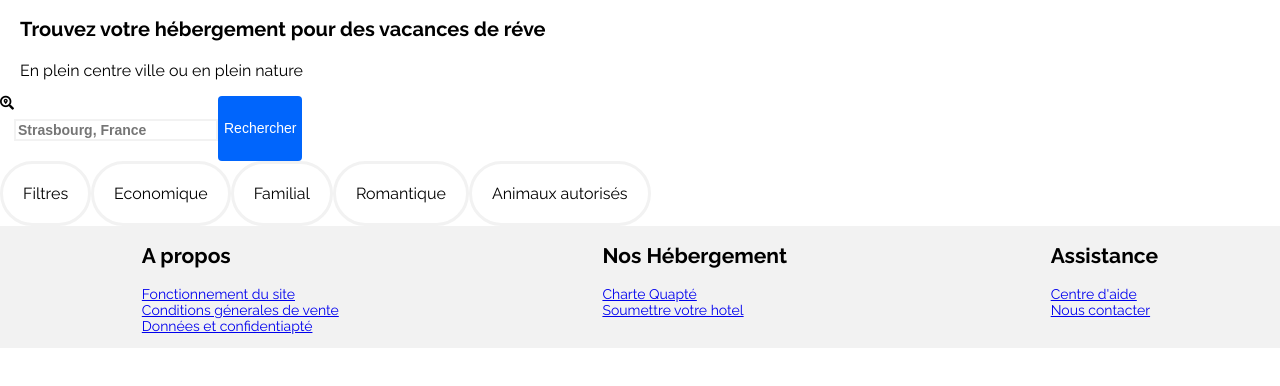
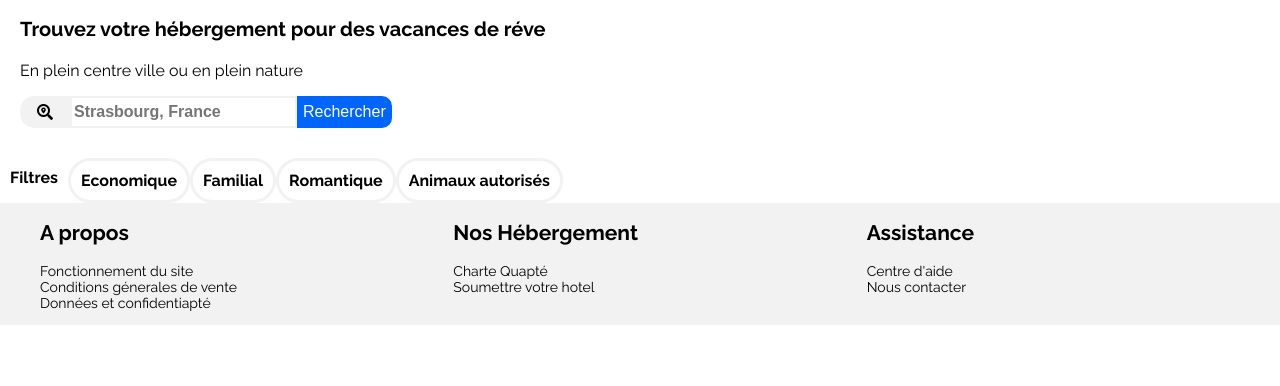
Before and after one commit to ilyass-ezzouine/EZZOUINE_ILYASS_2_25022021, a plain HTML site: page projet2.html in a window 1280 px wide. Shown: the part 50-436 px from the top of the page. Drawn offline with Linux system fonts and the light colour scheme.

Commit message:
avancement sur P2

```diff
--- a/P2.css
+++ b/P2.css
@@ -13,6 +13,7 @@ header
     justify-content:space-between;
     flex-wrap: wrap;
     display: flex;
+    max-width: 1390px;
 }
 
 .onglet
@@ -69,11 +70,13 @@ p:nth-child(1)
 {
 
     display: flex;
-    font-size: 14px;
+    height: 32px;
+    margin-bottom: 30px;
+    padding-left: 20px;
 }
 .searchbar{
     font-weight:bold;
-    font-size: 14px;
+    font-size: 100%;
     border-color:#F2F2F2;
     border-style: solid;
 }
@@ -84,8 +87,20 @@ p:nth-child(1)
     border: none;
     text-align: center;
     text-decoration: none;
-    font-size: 14px;
-    border-radius: 4px;
+    font-size: 100%;
+    border-bottom-right-radius:10px ;
+    border-top-right-radius:10px;
+}
+.icon{
+    display:flex;
+    font-size: 100%;
+    background-color: #F2F2F2;
+    border-bottom-left-radius:15px ;
+    border-top-left-radius:15px;
+    width:50px;
+    align-items: center;
+    justify-content: center;
+
 }
 
 .filterbar{
@@ -94,12 +109,17 @@ p:nth-child(1)
 }
 
 .filter{
-    padding: 20px;
+    font-weight:bold ;
+    padding: 10px;
     border-style: solid;
     border-radius: 50px;
     border-color:#F2F2F2;
 }
 
+.filter:nth-child(1){
+    border-style: none;
+    width: 100%;
+}
 .bottomcontainer
 {
     display: flex;
@@ -112,15 +132,22 @@ footer
     display: flex;
     align-items: flex-start;
     flex-direction: column;
+    max-width: 1390px;
+    margin-right: 20px;
 }
 
 .footercol
 {
-    margin-left: 20px;
+    padding-left: 20px;
     font-size: 14px;
-}
 
 
+}
+.footertext
+{
+    text-decoration: none;
+    color: black;
+}
 
 @media all and (min-width: 768px){
 
@@ -140,7 +167,7 @@ footer
     {
         padding-top: 0px;
         padding-left: 20px;
-        width:50;
+        width:50%;
     }
 
     .onglet:nth-child(2)
@@ -163,14 +190,25 @@ footer
         width:auto;
     }
 
+
+    .filter:nth-child(1){
+        width: auto;
+    }
+
     footer
     {
         display: flex;
         align-items:flex-start;
         flex-direction: row;
-        justify-content: space-around;
+        justify-content: space-between;
         width:100%;
     }
 
+    .footercol{
+        width:33%;
+    }
+    .footercol:nth-child(1){
+        margin-left: 20px;
+    }
 
 }
--- a/projet2.html
+++ b/projet2.html
@@ -25,12 +25,9 @@
         </div>
 
         <div class="Recherche">
-            <i class="fas fa-search-location"></i>
-            <form  method="Recherche" action="#">
-               <p>
-                <input class="searchbar" type="search" name="Recherche" id="Recherche" placeholder="Strasbourg, France"/>
-                </p>
-            </form>
+
+            <div class="icon"><i class="fas fa-search-location"></i></div>
+            <input class="searchbar" type="search" name="Recherche" id="Recherche" placeholder="Strasbourg, France"/>
             <input class="button" type="submit" value="Rechercher" />
         </div>
 
@@ -56,23 +53,23 @@
             <div class="footercol">
                 <h2> A propos </h2>
                 <p>
-                    <a href="#">Fonctionnement du site</a> <br />
-                    <a href="#">Conditions génerales de vente</a> <br />
-                    <a href="#">Données et confidentiapté</a> <br />
+                    <a href="#" class="footertext">Fonctionnement du site</a> <br />
+                    <a href="#" class="footertext">Conditions génerales de vente</a> <br />
+                    <a href="#" class="footertext">Données et confidentiapté</a> <br />
                 </p>
             </div>
 
             <div class="footercol">
                 <h2> Nos Hébergement </h2>
-                <a href="#">Charte Quapté</a> <br />
-                <a href="#">Soumettre votre hotel</a> <br />
+                <a href="#" class="footertext">Charte Quapté</a> <br />
+                <a href="#" class="footertext">Soumettre votre hotel</a> <br />
 
             </div>
 
             <div class="footercol">
                 <h2> Assistance </h2>
-                <a href="#">Centre d'aide</a> <br />
-                <a href="#">Nous contacter</a> <br />
+                <a href="#" class="footertext">Centre d'aide</a> <br />
+                <a href="#" class="footertext">Nous contacter</a> <br />
             </div>
         </footer>
     </div>
```
